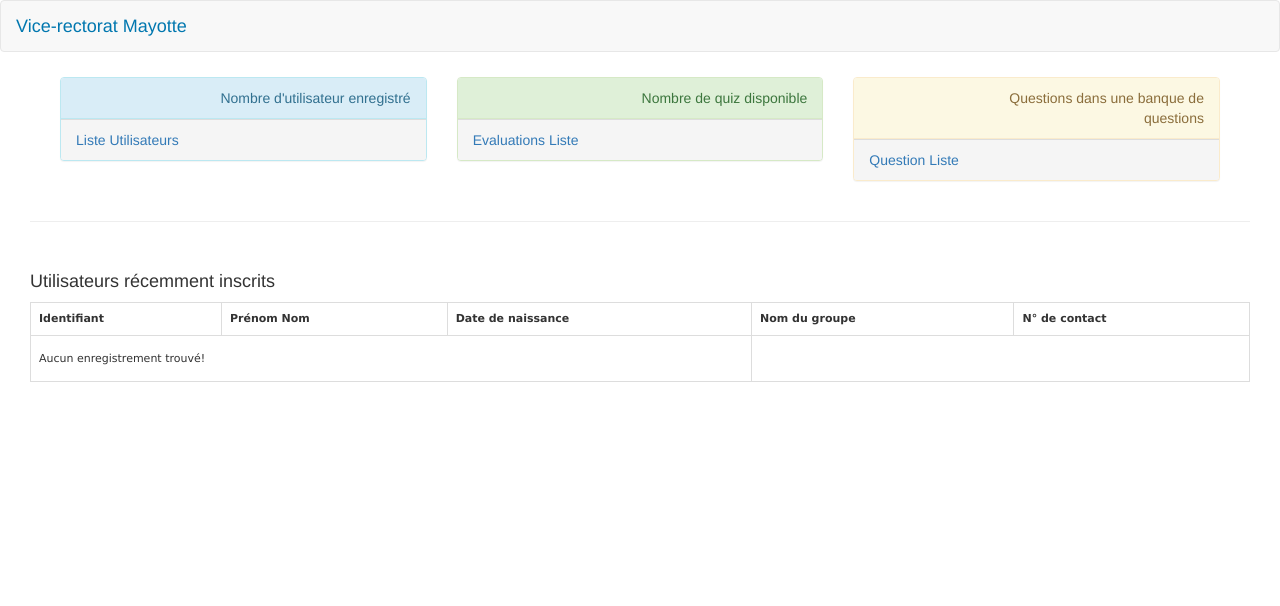
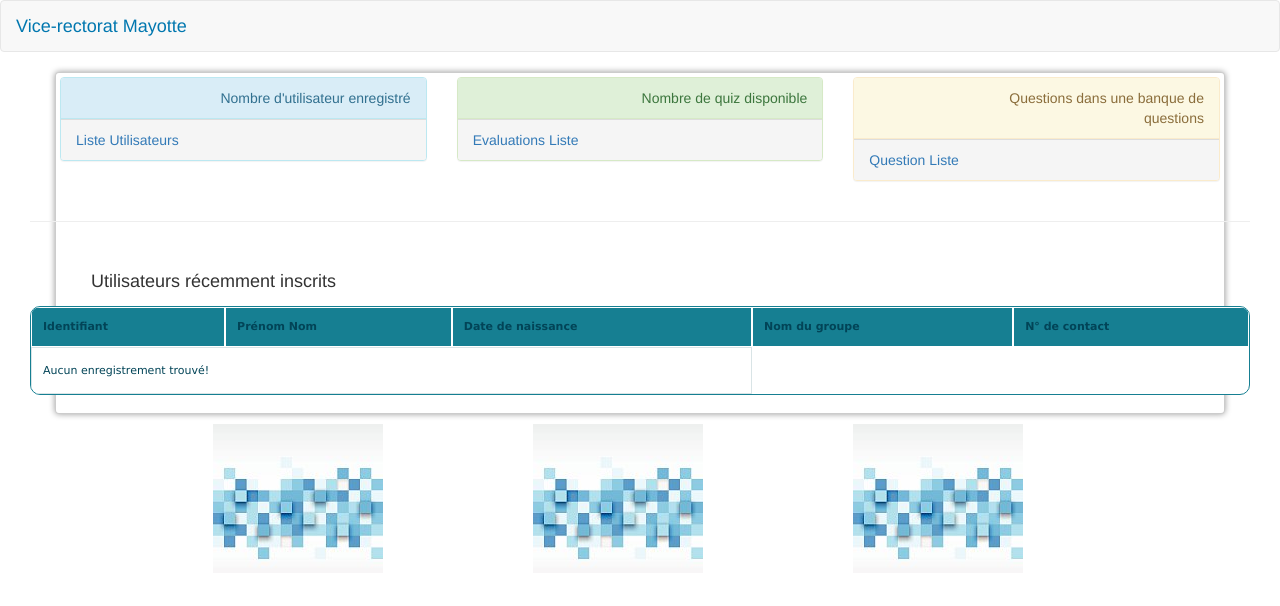
Before and after one commit to evaluationen/eval_primaire, a CodeIgniter app: page /eval_primaire/index.php/dashboard/index in a window 1280 px wide. Shown: the top 606 px of the page. Run offline with CodeIgniter, Linux system fonts and the light colour scheme; the visitor is signed in with stand-in values (Sample User, id 1); data that the repository does not hold is empty.

Commit message:
suite maj

```diff
--- a/application/models/Category_model.php
+++ b/application/models/Category_model.php
@@ -35,7 +35,7 @@ class Category_model extends CI_Model{
     //==========================================================================
     function delete($sub_cat){
         if($sub_cat){
-            $del = $this->db->where('scid', $sub_cat)->delete(DB_PREFIX.'seb_category');
+            $del = $this->db->where('scid', $sub_cat)->delete(DB_PREFIX.'sub_category');
             if($del){
                 return TRUE;
             }
--- a/application/views/category/sub_category.php
+++ b/application/views/category/sub_category.php
@@ -45,7 +45,7 @@
                                 <td>
                                     <!--a  href='<?php echo base_url('category/edit_sub_catg'); ?>' class='ls-modal'><img style="display: none" class="action save_sub" src="<?php //echo base_url('ressources/images/save.png') ?>" data-id="<?php echo $item->scid; ?>"/></a-->
                                     <a  href='<?php echo base_url('category/edit_sub_catg/' . $item->scid); ?>' class='edit-modal'><img class="action edit_sub" src="<?php echo base_url('ressources/images/edit.png') ?>" data-id="<?php echo $item->scid; ?>"/></a>
-                                    <img class="action deleted_sub" src="<?php echo base_url('ressources/images/cross.png') ?>" data-id="<?php echo $item->scid; ?>"/>
+                                    <a  href="<?php echo base_url('category/ajax_delete/' . $item->scid); ?>" class="action deleted_sub"> <img data-value="1-1" src="<?php echo base_url('ressources/images/cross.png') ?>" /></a>
                                 </td>
                             </tr>
                         <?php endforeach; ?>
--- a/application/views/dashboard.php
+++ b/application/views/dashboard.php
@@ -85,8 +85,8 @@
 <div class="row"></div>
 <div class="row"  >
 <hr><br>
-<h4><?php echo $this->lang->line('recently_registered');?></h4>
-<table class="table table-bordered" >
+<h4 style="margin-left: 5%"><?php echo $this->lang->line('recently_registered');?></h4>
+<table class="table table-bordered responstable" >
 <tr>
  <th><?php echo $this->lang->line('login');?></th>
 <th><?php echo $this->lang->line('first_name');?> <?php echo $this->lang->line('last_name');?></th>
@@ -121,8 +121,5 @@ foreach($result as $key => $val){
 
 
 </div>
-
-
-
-
 </div>
+</div>
--- a/application/views/footer.php
+++ b/application/views/footer.php
@@ -1,3 +1,4 @@
+
 <?php
 if ($this->config->item('tinymce')) {
     if ($this->uri->segment(2) != 'attempt') {
@@ -120,4 +121,10 @@ if ($this->config->item('tinymce')) {
 ?>
 
 </body>
+<footer>
+        <div class=" col-lg-2"></div>
+        <div class=" col-lg-3 footer"></div>
+        <div class="col-lg-3 footer"></div>
+        <div class="col-lg-4 right footer"></div>
+</footer>
 </html>
--- a/application/views/header.php
+++ b/application/views/header.php
@@ -46,7 +46,7 @@
 
 
     </head>
-    <body>
+    <body >
 
         <?php
         if ($this->session->userdata('logged_in')) {
--- a/application/views/level_list.php
+++ b/application/views/level_list.php
@@ -17,7 +17,7 @@
 
 		 <form method="post" action="<?php echo site_url('qbank/insert_level/');?>">
 
-<table class="table table-bordered">
+<table class="table table-bordered responstable">
 <tr>
  <th><?php echo $this->lang->line('level_name');?></th>
 <th><?php echo $this->lang->line('action');?> </th>
--- a/application/views/question/question_list.php
+++ b/application/views/question/question_list.php
@@ -201,7 +201,7 @@ if(($limit-($this->config->item('number_of_rows')))>=0){ $back=$limit-($this->co
 	<div style="clear:both;"></div>
 	<input type="submit" value="Import" style="margin-top:5px;" class="btn btn-default">
 
-<a href="<?php echo base_url();?>sample/sample.xls" target="new">Click here</a> <?php echo $this->lang->line('upload_excel_info');?>
+<a href="<?php echo base_url();?>ressources/sample/sample.xls" target="new">Click here</a> <?php echo $this->lang->line('upload_excel_info');?>
 </form>
 
 </div>
--- a/application/views/user_list.php
+++ b/application/views/user_list.php
@@ -49,7 +49,7 @@
 		?>
 
 
-<table class="table table-bordered">
+<table class="table table-bordered responstable">
 <tr>
 <th></th>
 <th><?php echo $this->lang->line('login');?></th>
@@ -130,7 +130,7 @@ if(($limit-($this->config->item('number_of_rows')))>=0){ $back=$limit-($this->co
 	<div style="clear:both;"></div>
 	<input type="submit" value="Import" style="margin-top:5px;" class="btn btn-default">
 
-<a href="<?php echo base_url();?>sample/sample_user.xls" target="new">Click here</a> <?php echo $this->lang->line('upload_excel_info');?>
+<a href="<?php echo base_url();?>ressources/sample/sample_user.xls" target="new">Click here</a> <?php echo $this->lang->line('upload_excel_info');?>
 </form>
 
 </div>
--- a/ressources/css/style.css
+++ b/ressources/css/style.css
@@ -1,5 +1,11 @@
 .container{
     padding:5px;
+    border-radius: 4px;
+    box-shadow: 0 0 0 1px rgba(0, 0, 0, 0.2) inset, 0 0 6px rgba(0, 0, 0, 0.4);
+    margin-left: auto;
+    margin-right: auto;
+    /*padding-left: 15px;
+    padding-right: 15px;*/
 }
 
 img{
@@ -74,13 +80,20 @@ img{
     width:100%;
     height:80px;
     padding:4px;
-
     border-top:1px solid #dddddd;
     //text-align: center;
+}
 
+.footer{
+    background-image: url('../../ressources/images/background.jpg');
+    background-repeat: no-repeat;
+    background-repeat: no-repeat;
+    font-family: Verdana,Geneva,sans-serif;
+    height: 149px;
+    line-height: 20px;
+    margin-top: 10px;
 
 }
-
 
 .qbtn{
     cursor:pointer;
@@ -137,12 +150,12 @@ img{
 
 
 audio {margin-top: 10px;}
-body {margin-bottom:150px;}
+body {margin-bottom:150px;position: relative;}
 td {padding-top:15px !important; padding-bottom:15px !important;}
 
 /** css table responsive**/
 .container .responstable {
-    margin: 1em 0;
+    margin: 1em 1% 1em 0;
     width: 100%;
     overflow: hidden;
     background: #FFF;
--- a/ressources/js/basic.js
+++ b/ressources/js/basic.js
@@ -681,6 +681,45 @@ $(document).ready(function () {
        });
 
    });*/
+    //delete sub_category
+
+    $(".deleted_sub").each(function(e){
+        $(this).click(function(){
+            if(confirm("Vous voulez vraiment les supprimer? Cette suppression est irreversible")){
+                window.location = $(this).attr('href');
+            }
+        //alert(JSON.stringify($(this).attr('href')));
+
+            /*$(this).confirm({
+                title: "Suppression des utilisateurs sélectionnés",
+                text: "Vous voulez vraiment les supprimer? Cette suppression est irreversible",
+                confirm: function (button) {
+                    button.fadeOut(2000).fadeIn(2000);
+                   alert(JSON.stringify($(this).attr('href')));
+                    $.ajax({
+                        type: "GET",
+                        url: $(this).attr('data-href'),
+                        //data: 'check_user=' + myCheckboxes,
+                        asynchronous: true,
+                        //cache: false,
+                        //beforeSend: function(){},
+                        success: function (data) {
+                            window.location = base_url + 'category/sub_category_list';
+
+                        }
+                    });
+                },
+                cancel: function (button) {
+                    button.fadeOut(2000).fadeIn(2000);
+                    //alert("You aborted the operation.");
+                },
+                confirmButton: "Oui",
+                cancelButton: "Non"
+            });*/
+        });
+
+    });
+
 
    $('[data-toggle="modal"]').click(function(e) {
 	e.preventDefault();
```
Also changed, not shown: application/controllers/Category.php (+7 -1 lines), application/views/users/new_user.php (renamed from application/views/new_user.php), ressources/images/background.jpg (added), 1 other file.
